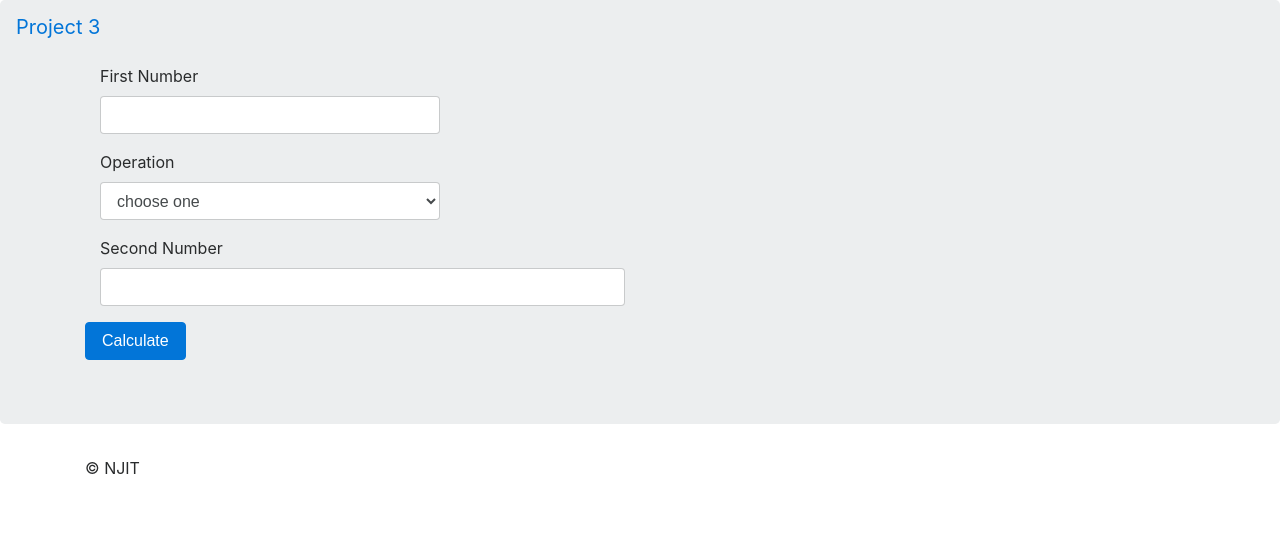
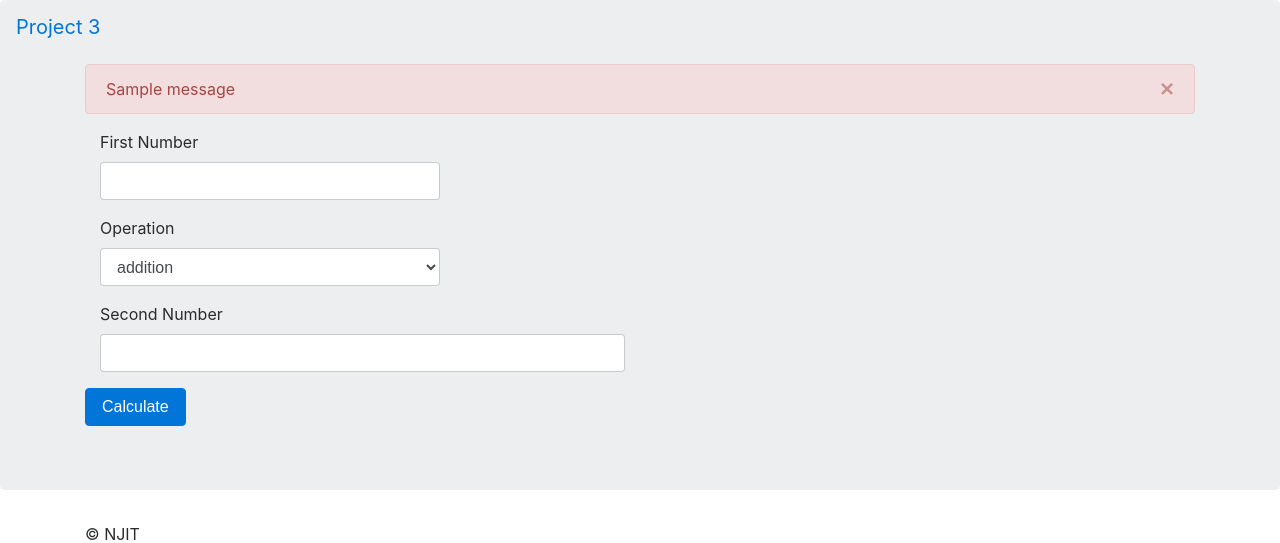
Before and after one commit to juniorro/calculator, a Flask app: page /calculator in a window 1280 px wide. Shown: the top 543 px of the page. Run offline with Flask 2, Linux system fonts and the light colour scheme; one stand-in notice (Sample message) is shown.

Commit message:
finish calculator features per requirements

```diff
--- a/app/app.py
+++ b/app/app.py
@@ -1,48 +1,46 @@
 """ Web application entry point """
-from flask import Flask, render_template, flash, request
-from file_util import get_csv_data, get_log_file_write
+from flask import Flask, render_template, flash, request, flash, redirect, url_for
+from file_util import get_csv_data, write_to_file
 app = Flask(__name__)
 app.secret_key = '12111a9beb2bebab521d86cf113c9dafba6ab1ad'
 
-@app.route("/", methods=['GET'])
+@app.route('/', methods=['GET'])
 def index():
     return render_template('index.html')
 
-@app.route("/calculator", methods=['GET'])
+@app.route('/calculator', methods=['GET'])
 def calculator():
     return render_template('calculator.html')
 
-@app.route("/result", methods=['GET'])
-def result():
-    file = get_csv_data("operation.csv")
-    data = tuple(file)
-    size = len(data)
-    print(data)
-    return render_template('result.html', size=size, data=data)
-
-@app.route("/result", methods=['POST'])
+@app.route('/result', methods=['POST'])
 def calculate():
     first_number = request.form['first-value']
     second_number = request.form['second-value']
     operation = request.form['operation']
-    file = get_csv_data("operation.csv")
-    data = tuple(file)
-    size = len(data)
-    get_log_file_write(str(first_number) +','+ str(second_number) +','+ str(operation) +','+ get_result(first_number, second_number, operation))
-    return render_template('result.html', size=size, data=data)
+    if(first_number and second_number and operation):
+        dataframe = [[first_number, second_number, operation, get_result(first_number, second_number, operation)]]
+        write_to_file(dataframe)
+        file = get_csv_data('operation.csv')
+        data = tuple(file)
+        size = len(data)
+        return render_template('result.html', size=size, data=data)
+    else:
+        flash('Please enter 2 numbers and an operation')
+        return redirect(url_for('calculator'))
 
 def get_result(first_number, second_number, operation):
     first = float(first_number)
     second = float(second_number)
-    return (float(first)) + (float(second))
+    if(operation == 'addition'):
+            return first + second
+    elif(operation == 'subtraction'):
+            return first - second
+    elif(operation == 'multiplication'):
+            return first * second
+    else:
+        return first / second
 
-# def get_result(first_number, second_number, operation):
-    # match operation:
-        # case 'addition':
-            # return first_number + second_number
-        # case 'substraction':
-            # return first_number - second_number
-        # case 'multiplication':
-            # return first_number * second_number
-        # case 'dividion':
-            # return first_number / second_number
+@app.errorhandler(ZeroDivisionError)
+def handle_error(exception):
+    flash('Cannot divide by 0. You know that. Please try again.')
+    return redirect(url_for('calculator'))
--- a/app/data/operation.csv
+++ b/app/data/operation.csv
@@ -1 +1,4 @@
-"100,200,addition,100200"
+first_number,second_number,operation,result
+100,20,addition,120.0
+50,20,subtraction,30.0
+23.89,1.25,multiplication,29.8625
--- a/app/templates/calculator.html
+++ b/app/templates/calculator.html
@@ -1,5 +1,17 @@
 {% extends "base.html" %}
 {% block content %}
+<div>
+{% with messages = get_flashed_messages() %}
+    {% if messages %}
+        {% for message in messages %}
+          <div class="alert alert-danger alert-dismissible" role="alert">
+          <button type="button" class="close" data-dismiss="alert" aria-label="Close"><span aria-hidden="true">×</span></button>
+          {{message}}
+          </div>
+          {% endfor %}
+        {% endif %}
+ {% endwith %}
+</div>
 <form action="/result" method="POST">
   <div class="form-row">
     <div class="form-group col-lg-4">
@@ -9,7 +21,6 @@
     <div class="form-group col-lg-4">
       <label for="operation">Operation</label>
       <select name="operation" class="form-control">
-        <option selected disabled>choose one</option>
         <option>addition</option>
         <option>subtraction</option>
         <option>multiplication</option>
```
Also changed, not shown: app/file_util.py (+7 -4 lines).
